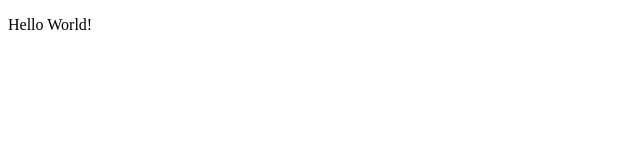
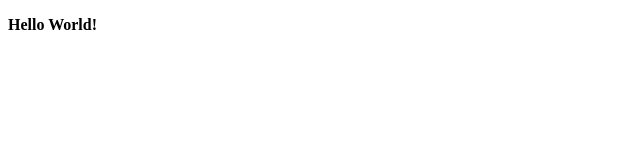
Before and after one commit to astralarya/willowtree-name-game, a React app: page / in a window 1280 px wide. Shown: the top 160 px of the page, without its empty margins (0-640 px from the left). Built offline with nearby package versions, Linux system fonts and the light colour scheme.

Commit message:
Add redux + CSS Modules

```diff
--- a/package.json
+++ b/package.json
@@ -23,8 +23,14 @@
     "html-webpack-plugin": "^3.2.0",
     "mini-css-extract-plugin": "^0.4.4",
     "node-sass": "^4.9.4",
+    "postcss": "^7.0.5",
+    "postcss-cssnext": "^3.1.0",
+    "postcss-import": "^12.0.1",
+    "postcss-loader": "^3.0.0",
     "react": "^16.5.2",
     "react-dom": "^16.5.2",
+    "react-redux": "^5.0.7",
+    "redux": "^4.0.1",
     "sass-loader": "^7.1.0",
     "source-map-loader": "^0.2.4",
     "tslint": "^5.11.0",
--- /dev/null
+++ b/postcss.config.js
@@ -0,0 +1,8 @@
+module.exports = {
+  plugins: {
+    "postcss-import": {},
+    "postcss-cssnext": {
+      browsers: ["last 2 versions", "> 5%"],
+    },
+  },
+};
--- a/src/app.tsx
+++ /dev/null
@@ -1,13 +0,0 @@
-import React from "react";
-import ReactDOM from "react-dom";
-
-
-const App = () => {
-  return (
-    <div>
-      <p>Hello World!</p>
-    </div>
-  );
-};
-
-export default App;
--- /dev/null
+++ b/src/app/actions/index.tsx
@@ -0,0 +1,5 @@
+import {TOGGLE_ACTIVE} from "../constants/action-types.tsx";
+
+export const toggleActive = () => ({
+  type: TOGGLE_ACTIVE,
+});
--- /dev/null
+++ b/src/app/components/index.scss
@@ -0,0 +1,11 @@
+.button {
+  cursor: pointer;
+}
+
+.active {
+  font-weight: bold;
+}
+
+.inactive {
+  font-weight: normal;
+}
--- /dev/null
+++ b/src/app/components/index.tsx
@@ -0,0 +1,30 @@
+import React from "react";
+import {connect} from "react-redux";
+import styles from "./index.scss";
+import {toggleActive} from "../actions/index.tsx";
+
+const mapStateToProps = (state) => {
+  return {
+    active: state.active,
+  };
+};
+
+const mapDispatchToProps = (dispatch) => {
+  return {
+    toggleActive: () => dispatch(toggleActive()),
+  };
+};
+
+const Main = ({active, toggleActive}) => {
+  return (
+    <div className={active?
+        `${styles.button} ${styles.active}`:
+        `${styles.button} ${styles.inactive}`}
+      onClick={toggleActive}
+    >
+      <p>Hello World!</p>
+    </div>
+  );
+};
+
+export default connect(mapStateToProps, mapDispatchToProps)(Main);
--- /dev/null
+++ b/src/app/constants/action-types.tsx
@@ -0,0 +1 @@
+export const TOGGLE_ACTIVE = "TOGGLE_ACTIVE";
--- /dev/null
+++ b/src/app/index.tsx
@@ -0,0 +1,15 @@
+import React from "react";
+import ReactDOM from "react-dom";
+import {Provider} from "react-redux";
+import store from "./store/index.tsx";
+import Main from "./components/index.tsx";
+
+const App = () => {
+  return (
+    <Provider store={store}>
+      <Main />
+    </Provider>
+  );
+};
+
+export default App;
--- /dev/null
+++ b/src/app/reducers/index.tsx
@@ -0,0 +1,18 @@
+import {TOGGLE_ACTIVE} from "../constants/action-types.tsx";
+
+const initialState = {
+  active: true,
+};
+
+const rootReducer = (state = initialState, action) => {
+  switch (action.type) {
+    case TOGGLE_ACTIVE:
+      return {...state,
+        active: !state.active,
+      };
+    default:
+      return state;
+  }
+};
+
+export default rootReducer;
--- /dev/null
+++ b/src/app/store/index.tsx
@@ -0,0 +1,6 @@
+import {createStore} from "redux";
+import rootReducer from "../reducers/index.tsx";
+
+const store = createStore(rootReducer);
+
+export default store;
--- a/src/index.tsx
+++ b/src/index.tsx
@@ -1,5 +1,5 @@
 import React from "react";
 import ReactDOM from "react-dom";
-import App from "./app.tsx";
+import App from "./app/index.tsx";
 
 ReactDOM.render(<App />, document.getElementById("app"));
--- a/webpack.config.js
+++ b/webpack.config.js
@@ -26,7 +26,10 @@ module.exports = {
       test: /\.scss$/,
       use: [
         MiniCssExtractPlugin.loader,
-        'css-loader', 'postcss-loader', 'sass-loader',
+        {
+          loader: 'css-loader',
+          query: { modules: true },
+        }, 'postcss-loader', 'sass-loader',
       ],
     }],
   },
```
Also changed, not shown: 1 other file (tests, documents, lock files or other folders).
